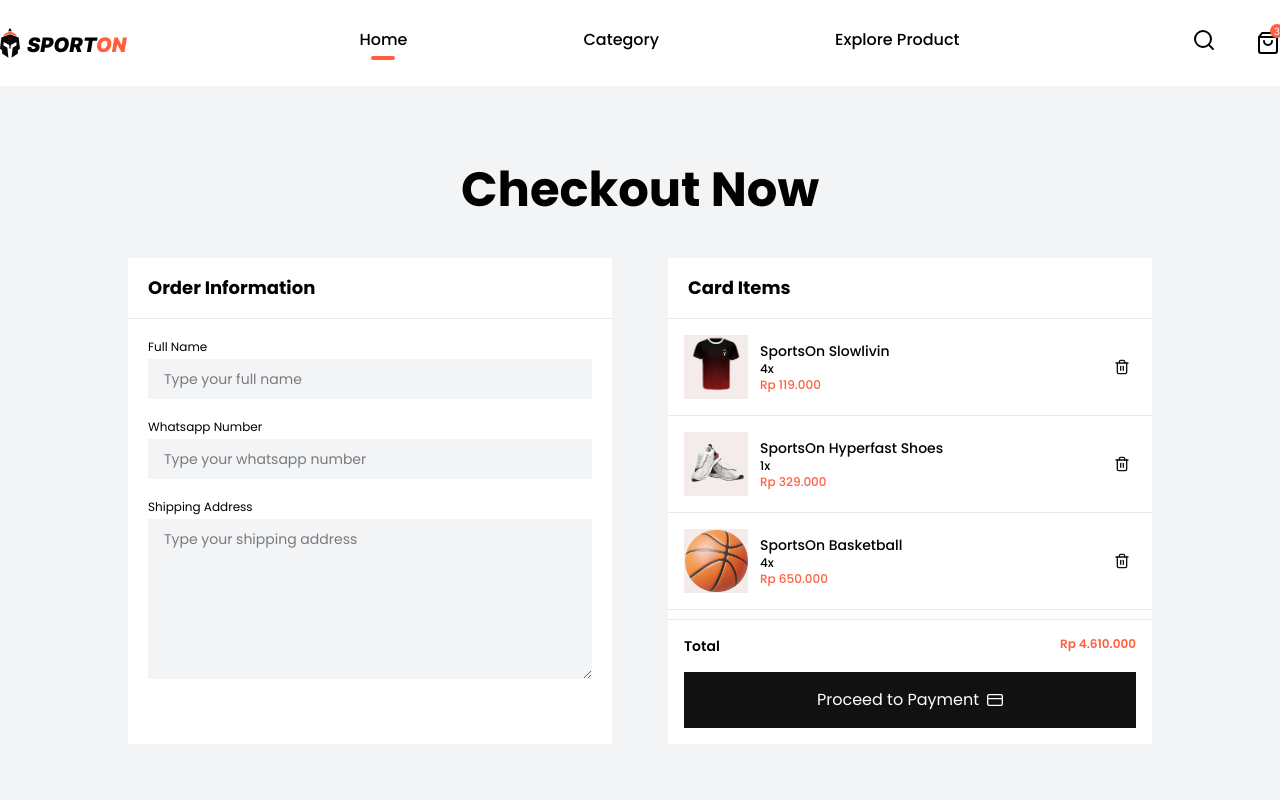
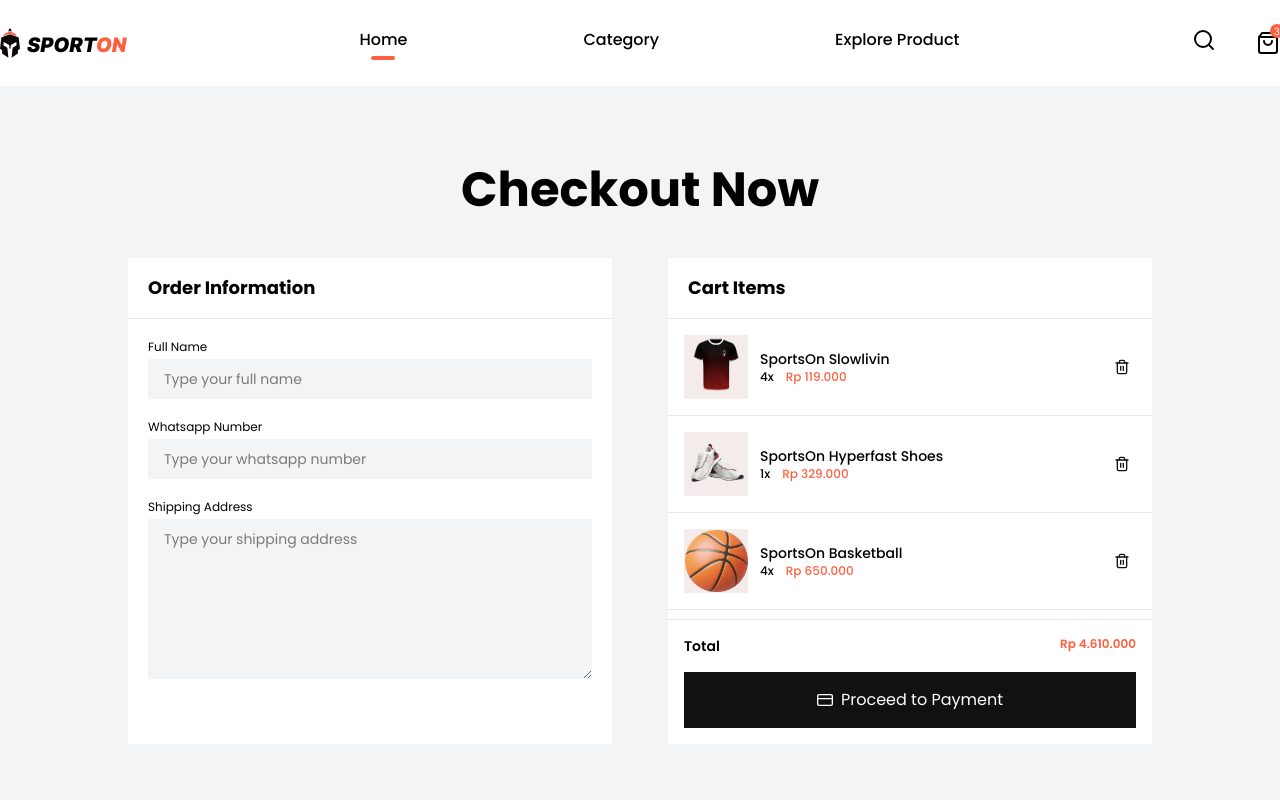
Before and after one commit to ikhfad/ikhfad-sporton-fe, a Next.js app: page /checkout in a window 1280 px wide. Shown: the top 800 px of the page. Built offline with nearby package versions, Linux system fonts and the light colour scheme.

Commit message:
refactor: wrap card content with CardWithHeader component

```diff
--- a/app/(landing)/components/checkout/cart-item.tsx
+++ b/app/(landing)/components/checkout/cart-item.tsx
@@ -3,6 +3,7 @@
 import Button from "../ui/button";
 import priceFormatter from "@/app/utils/price-formatter";
 import { FiCreditCard, FiTrash2 } from "react-icons/fi";
+import CardWithHeader from "../ui/card-with-header";
 
 const CartItem = () => {
   const totalPrice = cardList.reduce(
@@ -11,14 +12,11 @@
   );
 
   return (
-    <div className="bg-white">
-      <div className="px-5 py-4 border-b border-gray-200">
-        <h2 className="font-bold text-lg">Card Items</h2>
-      </div>
+    <CardWithHeader title="Cart Items">
       <div className="overflow-auto max-h-75">
         {cardList.map((item, index) => (
           <div className="border-b border-gray-200 p-4 flex gap-3" key={index}>
-            <div className="bg-primary-light aspect-square w-16 flex justify-center">
+            <div className="bg-primary-light aspect-square w-16 flex justify-center items-center">
               <Image
                 src={`/images/products/${item.imgUrl}`}
                 width={63}
@@ -29,21 +27,22 @@
             </div>
             <div className="self-center">
               <div className="text-sm font-medium">{item.name}</div>
-              <div className="flex-gap-3 font-medium text-xs">
+              <div className="flex gap-3 font-medium text-xs">
                 <div>{item.qty}x</div>
                 <div className="text-primary">{priceFormatter(item.price)}</div>
               </div>
             </div>
             <Button
+              size="small"
               variant="ghost"
-              size="small"
               className="w-7 h-7 p-0! self-center ml-auto"
             >
-              <FiTrash2 size={16} />
+              <FiTrash2 />
             </Button>
           </div>
         ))}
       </div>
+
       <div className="border-t border-gray-200 p-4">
         <div className="flex justify-between font-semibold">
           <div className="text-sm">Total</div>
@@ -52,10 +51,11 @@
           </div>
         </div>
         <Button variant="dark" className="w-full mt-4">
-          Proceed to Payment <FiCreditCard size={16} />
+          <FiCreditCard />
+          Proceed to Payment
         </Button>
       </div>
-    </div>
+    </CardWithHeader>
   );
 };
 
--- a/app/(landing)/components/checkout/order-information.tsx
+++ b/app/(landing)/components/checkout/order-information.tsx
@@ -1,20 +1,19 @@
+import CardWithHeader from "../ui/card-with-header";
+
 const OrderInformation = () => {
   return (
-    <div className="bg-white">
-      <div className="px-5 py-4 border-b border-gray-200">
-        <h2 className="font-bold text-lg">Order Information</h2>
-      </div>
+    <CardWithHeader title="Order Information">
       <div className="p-5">
         <div className="input-group">
           <label htmlFor="full_name">Full Name</label>
           <input type="text" placeholder="Type your full name" id="full_name" />
         </div>
         <div className="input-group">
-          <label htmlFor="whatsapp_number">Whatsapp Number</label>
+          <label htmlFor="wa_number">Whatsapp Number</label>
           <input
             type="text"
             placeholder="Type your whatsapp number"
-            id="whatsapp_number"
+            id="wa_number"
           />
         </div>
         <div className="input-group">
@@ -26,7 +25,7 @@
           />
         </div>
       </div>
-    </div>
+    </CardWithHeader>
   );
 };
 
```
